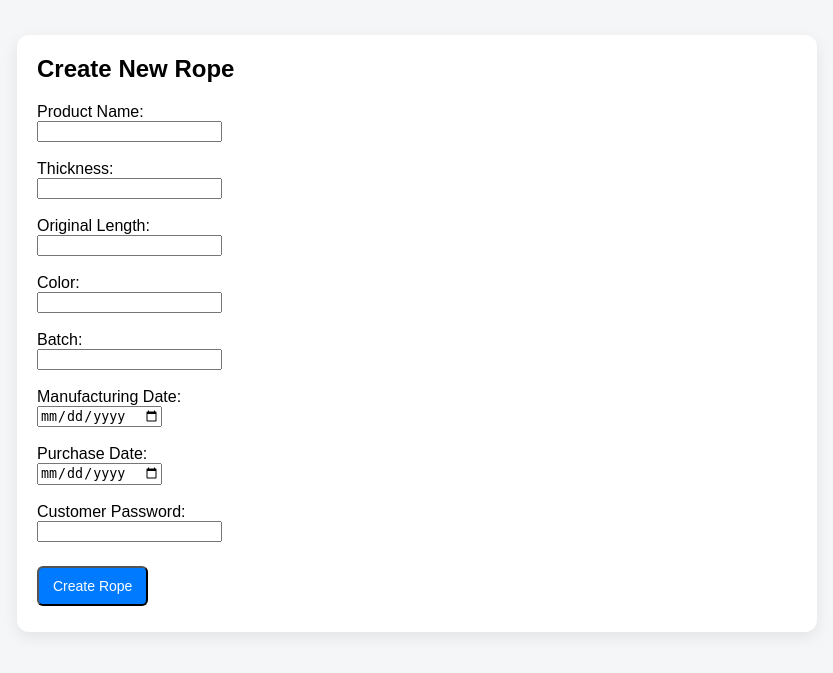
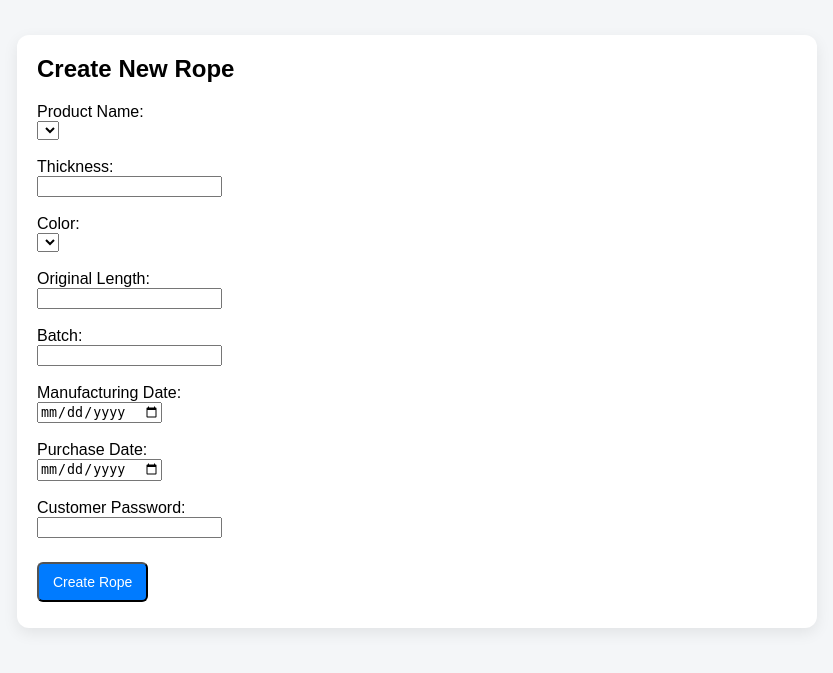
Before and after one commit to rohan-namahropes/passport, a Flask app: template templates/admin.html in a window 1280 px wide. Shown: the top 673 px of the page, without its empty margins (223-1056 px from the left). Run offline with Flask 3, Linux system fonts and the light colour scheme; the template is opened without the code that fills it, so the values that code supplies are empty; some libraries are stand-ins or nearby versions.

Commit message:
Update admin.html

```diff
--- a/templates/admin.html
+++ b/templates/admin.html
@@ -7,17 +7,21 @@
 <h2>Create New Rope</h2>
 
 <form method="POST" action="/admin/create">
+
     <label>Product Name:</label><br>
-    <input name="product_name" required><br><br>
+    <select name="product_name" id="productSelect" required></select>
+    <br><br>
 
     <label>Thickness:</label><br>
     <input name="thickness" required><br><br>
 
+    <label>Color:</label><br>
+    <select name="color" id="colorSelect" required></select>
+    <input type="text" id="customColorInput" placeholder="Enter custom color" style="display:none; margin-top:8px;">
+    <br><br>
+
     <label>Original Length:</label><br>
     <input name="original_length" required><br><br>
-
-    <label>Color:</label><br>
-    <input name="color" required><br><br>
 
     <label>Batch:</label><br>
     <input name="batch" required><br><br>
```
